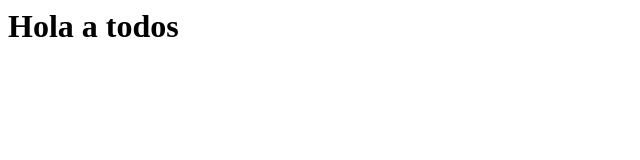
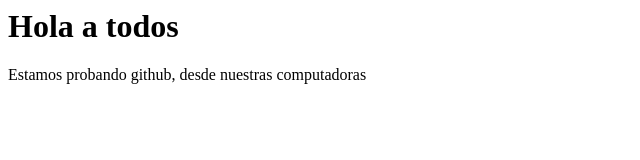
Before and after one commit to guicho0601/Html_examples, a plain HTML site: page index.html in a window 1280 px wide. Shown: the whole page, without its empty margins (0-640 px from the left). Drawn offline with Linux system fonts and the light colour scheme.

Commit message:
Cambiando index del html

```diff
--- a/index.html
+++ b/index.html
@@ -2,5 +2,6 @@
 	<head></head>
 	<body>
 		<h1>Hola a todos</h1>
+		<p>Estamos probando github, desde nuestras computadoras</p>
 	</body>
 </html>
```
